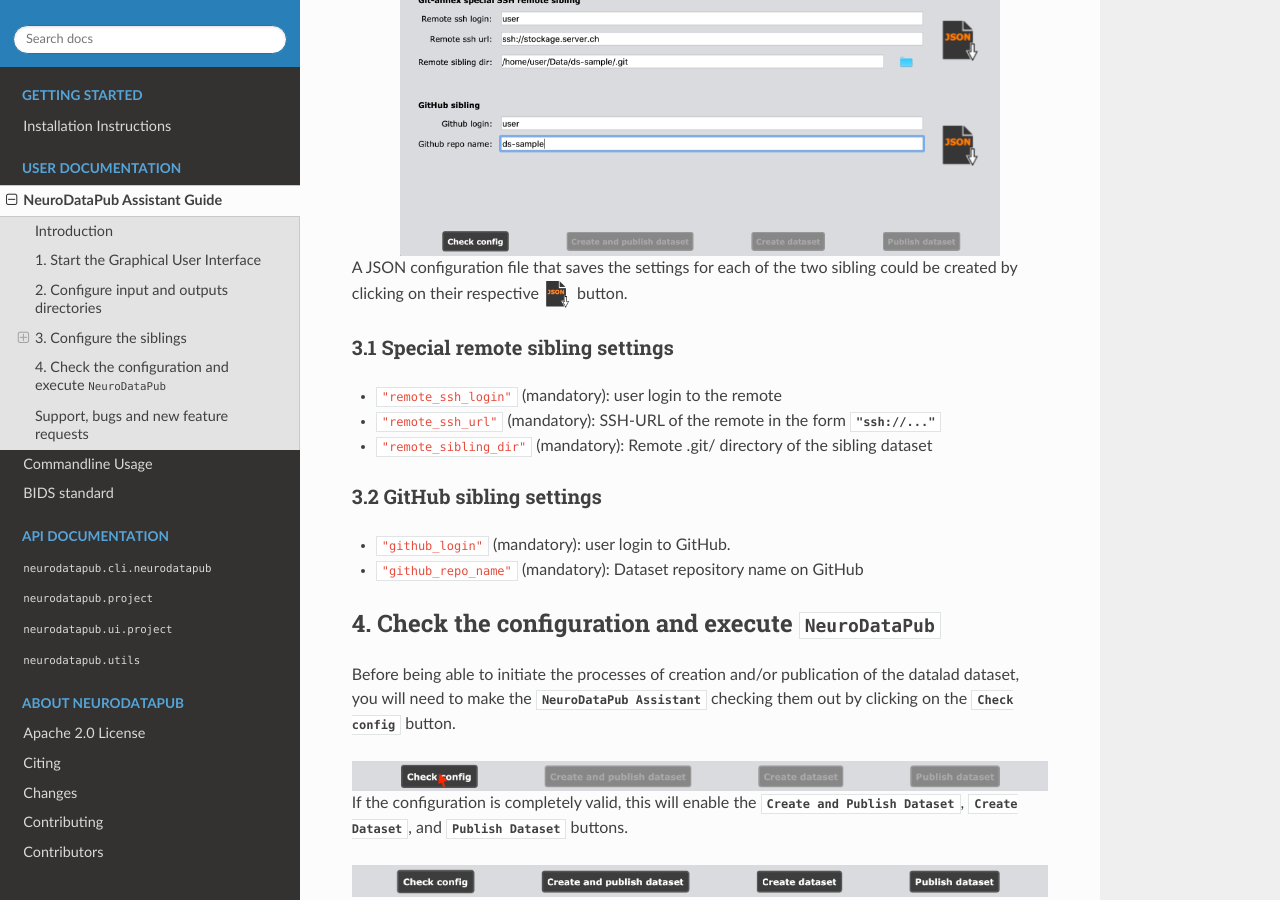
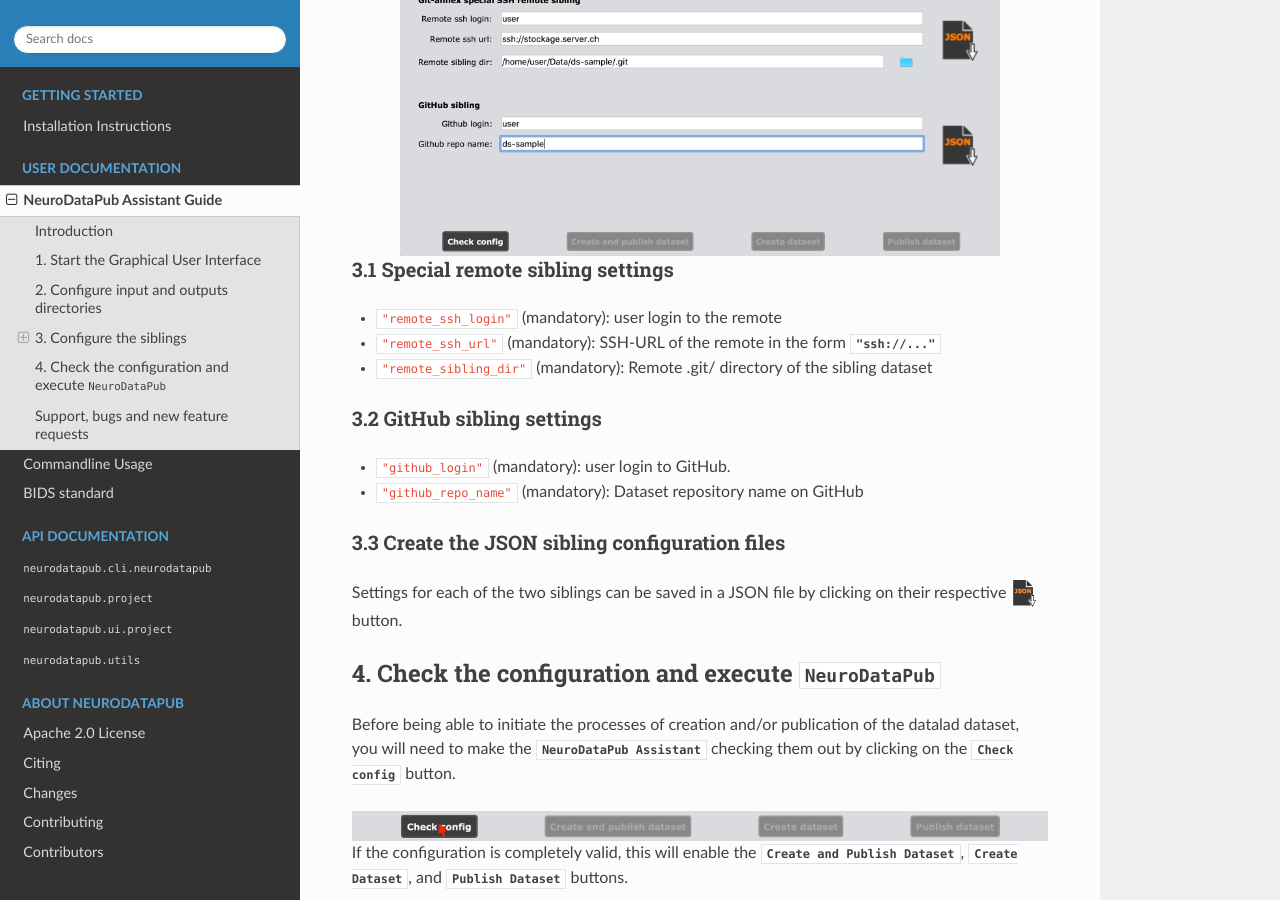
Before and after one commit to NCCR-SYNAPSY/neurodatapub, a Sphinx documentation site: the page built from docs/gui.rst, in a window 1280 px wide and 900 px high, scrolled down 1477 px. Built offline with Sphinx 7.4.7 and the Read the Docs theme 2.0.0, drawn with Linux system fonts in a browser that asks for light colours; the version number could not be read and is left out.

Commit message:
DOC: Review section to save config files in gui.rst

```diff
--- a/docs/gui.rst
+++ b/docs/gui.rst
@@ -60,15 +60,6 @@
     :align: center
     :width: 600
 
-A JSON configuration file that saves the settings for each of the two sibling
-could be created by clicking on their respective |save_button_img| button.
-
-.. |save_button_img| image:: ../neurodatapub/resources/save_json_icon_50x50.png
-    :height: 30
-    :width: 30
-    :alt: Save JSON
-    :align: middle
-
 
 3.1 Special remote sibling settings
 ------------------------------------
@@ -86,6 +77,19 @@
 * ``"github_login"`` (mandatory): user login to GitHub.
 
 * ``"github_repo_name"`` (mandatory): Dataset repository name on GitHub
+
+
+3.3 Create the JSON sibling configuration files
+--------------------------------------------------
+
+Settings for each of the two siblings can be saved in a JSON file by clicking
+on their respective |save_button_img| button.
+
+.. |save_button_img| image:: ../neurodatapub/resources/save_json_icon_50x50.png
+    :height: 30
+    :width: 30
+    :alt: Save JSON
+    :align: middle
 
 
 4. Check the configuration and execute `NeuroDataPub`
```
